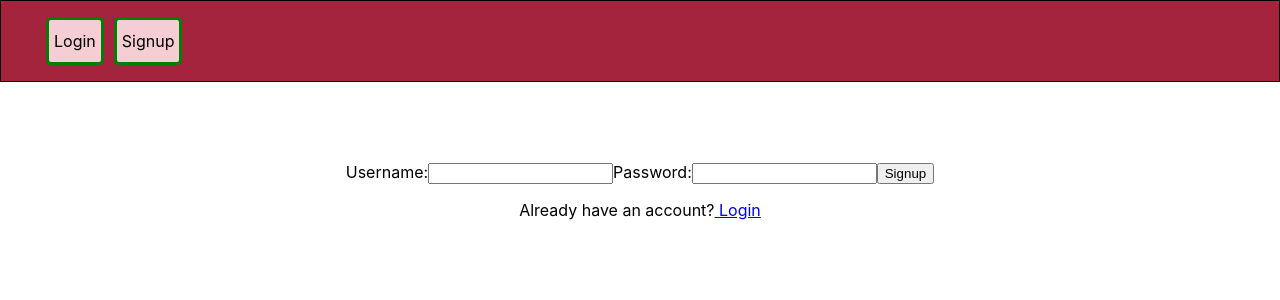
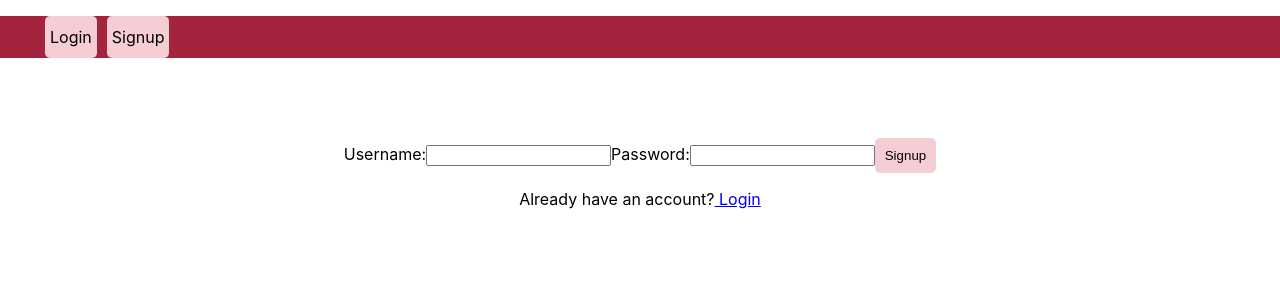
Before and after one commit to JeannetteValencia/icollect-client, a React (Create React App) app: page /signup in a window 1280 px wide. Shown: the top 300 px of the page. Built offline with nearby package versions, Linux system fonts and the light colour scheme; no server answers.

Commit message:
CSS Styling update

```diff
--- a/public/index.html
+++ b/public/index.html
@@ -24,7 +24,7 @@
       work correctly both with client-side routing and a non-root public URL.
       Learn how to configure a non-root public URL by running `npm run build`.
     -->
-    <title>React App</title>
+    <title>iCollect</title>
   </head>
   <body>
     <noscript>You need to enable JavaScript to run this app.</noscript>
--- a/src/App.css
+++ b/src/App.css
@@ -21,7 +21,6 @@
   align-content: center;
 }
 .nav-style{
-  border: 1px solid black;
   background-color:#A5243D;
 }
 
@@ -33,15 +32,13 @@
   color: black;
   text-decoration: none;
 }
-.nav-style li {
+.nav-style li{
   list-style-type: none;
   line-height: 2rem;
   background-color: #F4CDD5;
   border-radius: 5px;
-  border: 3px solid green;
   padding: 5px;
   margin: 0 5px;
-
 }
 
 .auth-form-style {
@@ -66,13 +63,24 @@
 
 }
 
+.form-display {
+  border: 4px solid black;
+  margin: 10% auto;
+  padding: 10px;
+  color: #A5243D;
+  border-radius: 25px;
+}
 .form-info {
   display: flex;
   flex-direction: column;
   line-height: 3rem;
+  border: 2px solid #A5243D;
 }
 
-.form-info button{
-  border: 1px solid blue;
-  margin: 20px;
+button {
+  background-color: #F4CDD5;
+  border: #F4CDD5;
+  padding: 10px;
+  border-radius: 5px;
+  font: 1.5rem;
 }
```
